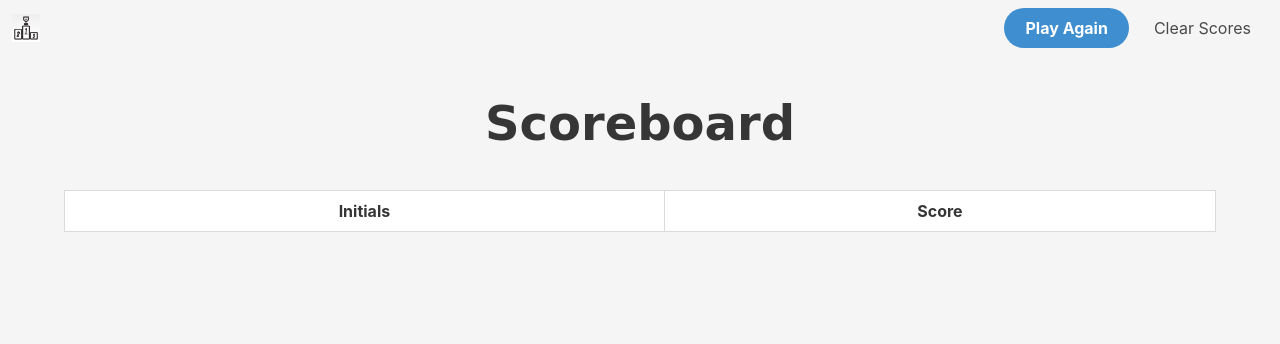
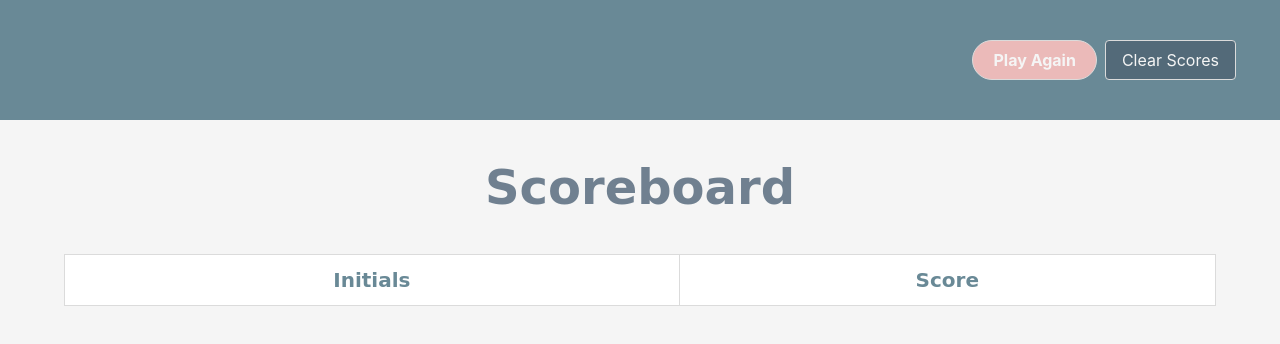
Before and after one commit to SaraNP-33/TriviaGame, a plain HTML site: page scorePage.html in a window 1280 px wide. Drawn offline with nearby package versions, Linux system fonts and the light colour scheme; a web font is replaced by a local one.

Commit message:
css changes on score page

```diff
--- a/assets/css/score.css
+++ b/assets/css/score.css
@@ -2,20 +2,48 @@ body{
     height: 100vh;
     background-color: whitesmoke;
 }
-
-
+ nav{
+     padding:2rem;
+     padding-left: 4rem;
+     background-color:#698996 !important ;
+ }
+#play{
+    background-color: #EBBAB9;
+    color: whitesmoke;
+}
+#play:hover{
+    color:#698996
+}
+#clear{
+    background-color: #536A79;
+    color:whitesmoke;
+}
+#clear:hover{
+    background-color: whitesmoke;
+    color:#536A79
+}
 .header{
     margin-bottom: 5vh;
     margin-top: 5vh;
     background-color: whitesmoke;
     font-family: 'Sansita Swashed', cursive;
 
+
+}
+.header h1{
+    color:slategrey;
 }
 
 .scores{
     margin-top: 5vh;
 }
-
+.color{
+    color: #698996 !important;
+    font-family: 'Sansita Swashed', cursive;
+}
+#leaderTable td{
+    color: #698996 !important;
+}
 /* .clearTable{
     visibility: hidden;
 }
--- a/assets/javascript/score.js
+++ b/assets/javascript/score.js
@@ -5,9 +5,9 @@ const clearScores= document.getElementById("clear")
 
 function displayScore(){
     const table= document.getElementById("leaderTable")
-    if(scores !==""){
-        mainTable.classList.replace("clearTable", "showIt")
-    }
+    // if(scores !==""){
+    //     mainTable.classList.replace("clearTable", "showIt")
+    // }
 
 for (let i=0; i<scores.length; i++){
     const initTd=document.createElement("td")
--- a/scorePage.html
+++ b/scorePage.html
@@ -14,11 +14,11 @@
     <title>LeaderBoard</title>
 </head>
 <body>
-    <nav class="navbar has-background-white-ter" role="navigation" aria-label="main navigation">
+    <nav class="navbar " role="navigation" aria-label="main navigation">
         <div class="navbar-brand">
-          <a class="navbar-item" href="https://bulma.io">
-            <img src="./assets/images/vectorstock_33678562.png">
-          </a>
+          <!-- <a class="navbar-item" href="https://bulma.io"> -->
+            <!-- <img src="./assets/images/vectorstock_33678562.png" width="150px" height="100px" background-color="transparent"> -->
+          <!-- </a> -->
 
           <a role="button" class="navbar-burger" aria-label="menu" aria-expanded="false" data-target="navbarBasicExample">
             <span aria-hidden="true"></span>
@@ -30,10 +30,10 @@
           <div class="navbar-end">
             <div class="navbar-item">
               <div class="buttons">
-                <a href="index.html" class="button is-info is-rounded">
+                <a href="index.html"  id="play"class="button is-rounded">
                   <strong>Play Again</strong>
                 </a>
-                <a id="clear" class="button is-light">
+                <a id="clear" class="button">
                   Clear Scores
                 </a>
               </div>
@@ -48,8 +48,8 @@
     <table id="showTable" class="table is-bordered is-striped is-fullwidth clearTable" >
         <thead>
             <tr>
-                <th class="has-text-centered">Initials</th>
-                <th class="has-text-centered">Score</th>
+                <th class="has-text-centered is-size-5 color">Initials</th>
+                <th class="has-text-centered is-size-5  color">Score</th>
             </tr>
         </thead>
         <tbody id="leaderTable">
```
